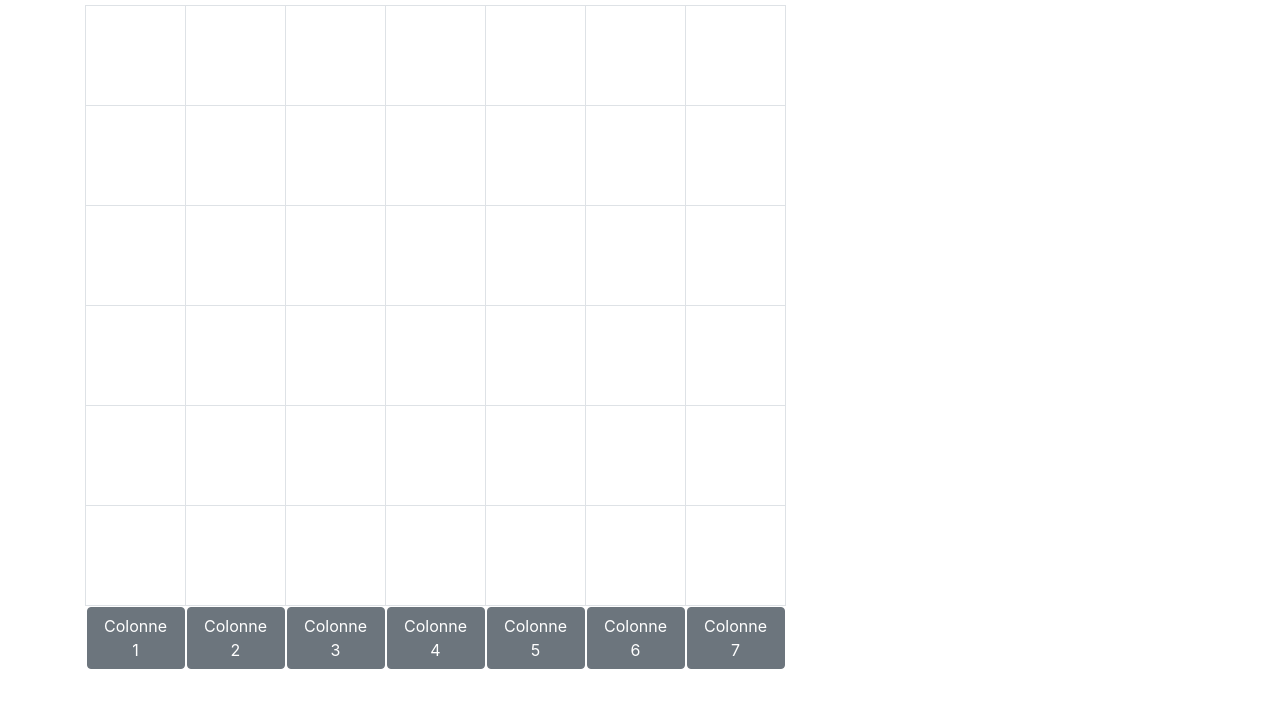
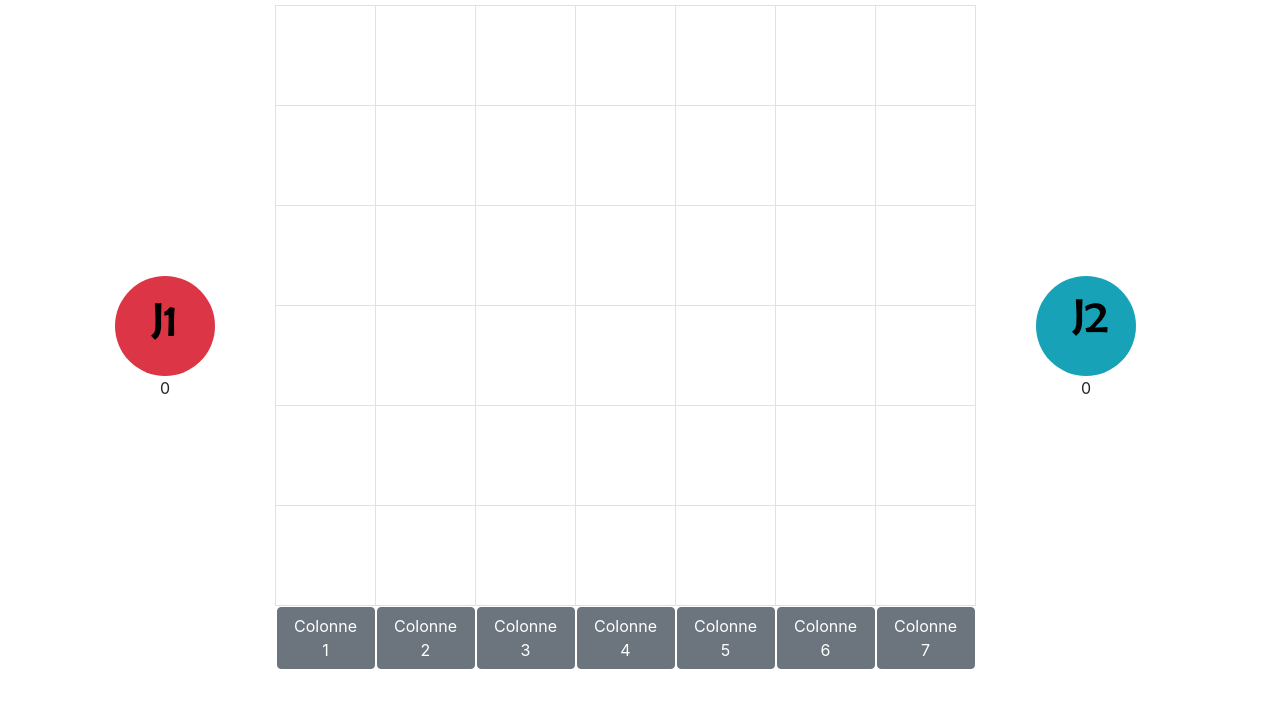
Before and after one commit to EmmanuelBlanchard/Algorithmique-JavaScript-avance-creer-3-jeux-web-avec-IA, a website with bundled scripts: page Programmes/Puissance4AvecUneInterfaceGraphique/jeu.html in a window 1280 px wide. Shown: the part 73-780 px from the top of the page. Built offline with nearby package versions, Linux system fonts and the light colour scheme.

Commit message:
AlgorithmiqueJavaScriptAvance:Creer3JeuxWebAvecIA-02-Puissance4AvecUneInterfaceGraphique-E5-PointsDesJoueurs

```diff
--- a/Programmes/Puissance4AvecUneInterfaceGraphique/jeu.html
+++ b/Programmes/Puissance4AvecUneInterfaceGraphique/jeu.html
@@ -10,8 +10,12 @@
 <body>
     <div class="container">
         <h2 class="bg-primary text-white rounded-lg p-3" id='tour'>Tour du joueur 1</h2>
+        <div class="row">
+            <div class="col-2 text-center align-self-center" id="joueur1"></div>
+            <div id="jeu" class="col-auto"></div>
+            <div class="col-2 text-center align-self-center" id="joueur2"></div>
+        </div>
         <div class="alert alert-success d-none" role="alert"></div>
-        <div id="jeu"></div>
     </div>
 
     <script src="toolbox.js"></script>
--- a/Programmes/Puissance4AvecUneInterfaceGraphique/main.js
+++ b/Programmes/Puissance4AvecUneInterfaceGraphique/main.js
@@ -1,10 +1,14 @@
 const tour = document.querySelector("#tour");
 const alert = document.querySelector(".alert");
+const messageJoueur1 = document.querySelector("#joueur1");
+const messageJoueur2 = document.querySelector("#joueur2");
 var joueurEnCours = 1;
 var finJeu = false;
 
-jeu.initialisation();
-jeu.afficherPuissance4();
+var pointJoueur1 = 0;
+var pointJoueur2 = 0;
+
+initialisationTableau();
 
 function jouer(colonne) {
     if(!finJeu) {
@@ -27,6 +31,18 @@ function jouer(colonne) {
     }
 }
 
+function initialisationTableau() {
+    var contentJoueur1 = "<img src='./images/J1.png' class='bg-danger rounded-circle' /><br />";
+    contentJoueur1 += pointJoueur1;
+    messageJoueur1.innerHTML = contentJoueur1;
+    var contentJoueur2 = "<img src='./images/J2.png' class='bg-info rounded-circle' /><br />";
+    contentJoueur2 += pointJoueur2;
+    messageJoueur2.innerHTML = contentJoueur2;
+
+    jeu.initialisation();
+    jeu.afficherPuissance4();
+}
+
 function gererFinJeu() {
     finJeu = true;
     alert.innerHTML = "Fin du jeu";
```
